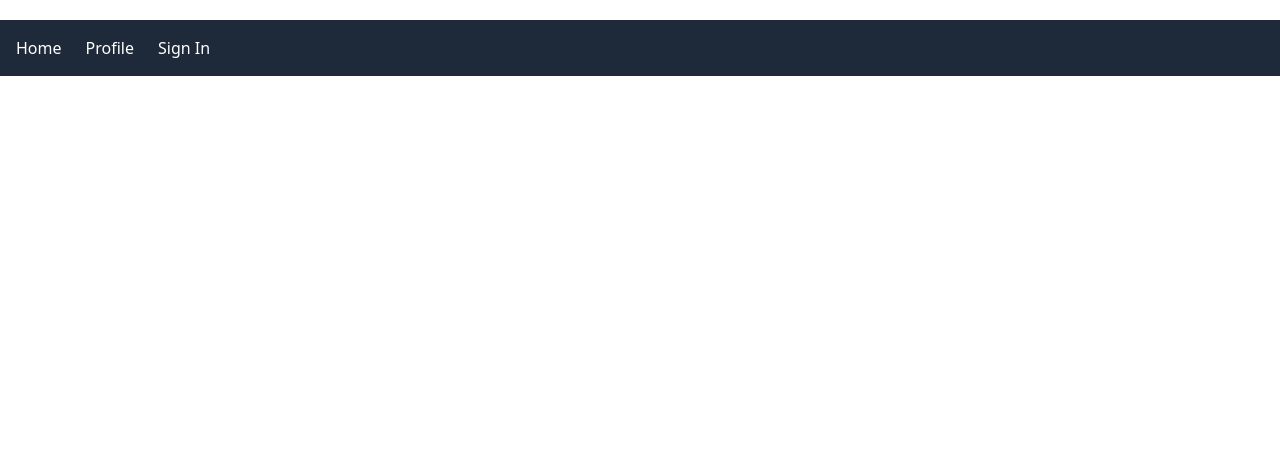
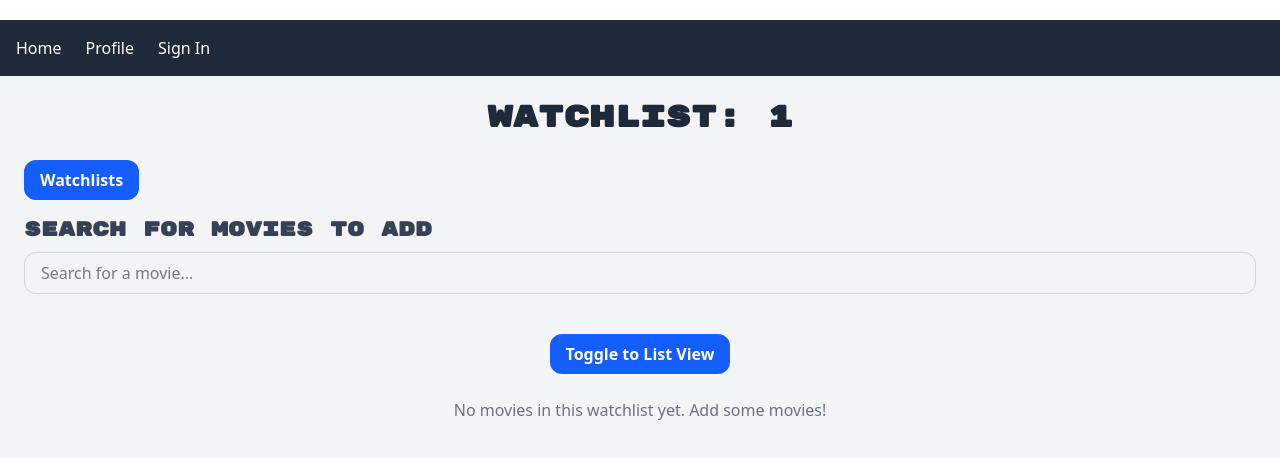
Before and after one commit to revengelmfao/MovieSquad, a React (Vite) app in the folder client/: page /watchlist/1 in a window 1280 px wide. Shown: the top 458 px of the page. Built offline with nearby package versions, Linux system fonts and the light colour scheme.

Commit message:
Added React update from feature-react-gonzalez

```diff
--- a/client/src/App.tsx
+++ b/client/src/App.tsx
@@ -3,6 +3,7 @@ import LandingPage from "./components/LandingPage";
 import Profile from "./components/Profile";
 import SignIn from "./components/SignIn";
 import Navbar from "./components/Navbar";
+import WatchlistPage from "./components/Watchlist";
 import "./App.css";
 
 const App: React.FC = () => {
@@ -14,6 +15,7 @@ const App: React.FC = () => {
           <Route path="/" element={<LandingPage />} />
           <Route path="/profile" element={<Profile />} />
           <Route path="/signin" element={<SignIn />} />
+          <Route path="/watchlist/:watchlistName" element={<WatchlistPage />} />
         </Routes>
       </div>
     </Router>
--- a/client/src/components/Profile.tsx
+++ b/client/src/components/Profile.tsx
@@ -1,4 +1,5 @@
 import React, { useState, useEffect } from 'react';
+import { Link } from 'react-router-dom'; // Import Link for routing
 
 const Profile: React.FC = () => {
   const [search, setSearch] = useState('');
@@ -57,7 +58,6 @@ const Profile: React.FC = () => {
           >
             Add to Watchlist
           </button>
-
         </div>
       </div>
 
@@ -79,7 +79,10 @@ const Profile: React.FC = () => {
                   key={index}
                   className="px-4 py-2 hover:bg-blue-100 cursor-pointer border-b last:border-none"
                 >
-                  {item}
+                  {/* Link to watchlist page */}
+                  <Link to={`/watchlist/${item}`} className="text-blue-600 hover:underline">
+                    {item}
+                  </Link>
                 </li>
               ))
             )}
--- /dev/null
+++ b/client/src/components/Watchlist.tsx
@@ -0,0 +1,225 @@
+import React, { useState, useEffect } from 'react';
+import { useParams, useNavigate } from 'react-router-dom';
+
+interface Movie {
+  imdbID: string;
+  Title: string;
+  Year: string;
+  Poster: string;
+}
+
+const WatchlistPage: React.FC = () => {
+  const { watchlistName } = useParams<{ watchlistName: string }>();
+  const navigate = useNavigate();
+
+  const [movies, setMovies] = useState<Movie[]>([]);
+  const [search, setSearch] = useState('');
+  const [searchResults, setSearchResults] = useState<Movie[]>([]);
+  const [loading, setLoading] = useState(false);
+  const [selectedMovie, setSelectedMovie] = useState<Movie | null>(null);
+  const [isListView, setIsListView] = useState<boolean>(false); // State for toggling views
+
+  useEffect(() => {
+    const savedWatchlists = localStorage.getItem('watchlist');
+    if (savedWatchlists) {
+      const watchlist: string[] = JSON.parse(savedWatchlists);
+      if (watchlist.includes(watchlistName || '')) {
+        const storedMovies: Movie[] = JSON.parse(localStorage.getItem(watchlistName || '') || '[]');
+        setMovies(storedMovies);
+      } else {
+        alert("This watchlist doesn't exist.");
+      }
+    }
+  }, [watchlistName]);
+
+  const handleSearch = async (e: React.ChangeEvent<HTMLInputElement>) => {
+    setSearch(e.target.value);
+
+    if (e.target.value.trim() === '') {
+      setSearchResults([]);
+      return;
+    }
+
+    setLoading(true);
+    try {
+      const response = await fetch(`https://www.omdbapi.com/?s=${e.target.value}&apikey=22f90598`);
+      const data = await response.json();
+
+      if (data.Response === 'True') {
+        setSearchResults(data.Search);
+      } else {
+        setSearchResults([]);
+      }
+    } catch (error) {
+      console.error('Error fetching movie data:', error);
+    } finally {
+      setLoading(false);
+    }
+  };
+
+  const handleAddToWatchlist = (movie: Movie) => {
+    if (!movies.some(existingMovie => existingMovie.imdbID === movie.imdbID)) {
+      const updatedMovies = [...movies, movie];
+      setMovies(updatedMovies);
+      setSelectedMovie(movie);
+      setSearch('');
+
+      localStorage.setItem(watchlistName || '', JSON.stringify(updatedMovies));
+
+      window.location.reload();
+    } else {
+      alert('This movie is already in your watchlist.');
+    }
+  };
+
+  const handleRemoveFromWatchlist = (imdbID: string) => {
+    const updatedMovies = movies.filter(movie => movie.imdbID !== imdbID);
+    setMovies(updatedMovies);
+
+    localStorage.setItem(watchlistName || '', JSON.stringify(updatedMovies));
+
+    window.location.reload();
+  };
+
+  const handleMovieClick = (id: string) => {
+    navigate(`/movie/${id}`);
+  };
+
+  // Handle the navigation back to the Profile page
+  const handleBackToProfile = () => {
+    navigate('/profile');
+  };
+
+  // Toggle between list and grid views
+  const toggleView = () => {
+    setIsListView(!isListView);
+  };
+
+  return (
+    <div className="min-h-screen bg-gray-100 p-6">
+      <h1 className="text-3xl font-bold text-center text-gray-800 mb-6">Watchlist: {watchlistName}</h1>
+
+      {/* Button to go back to Profile page */}
+      <button
+        onClick={handleBackToProfile}
+        className="mb-4 bg-blue-600 hover:bg-blue-700 text-white font-semibold py-2 px-4 rounded-xl transition duration-200"
+      >
+        Watchlists
+      </button>
+
+      <div className="mb-6">
+        <h2 className="text-xl font-semibold text-gray-700 mb-2">Search for Movies to Add</h2>
+        <input
+          type="text"
+          placeholder="Search for a movie..."
+          value={search}
+          onChange={handleSearch}
+          className="w-full px-4 py-2 border border-gray-300 rounded-xl focus:outline-none focus:ring-2 focus:ring-blue-500 mb-4"
+        />
+
+        {loading && <p>Loading search results...</p>}
+
+        {searchResults.length > 0 && (
+          <div className="grid grid-cols-2 sm:grid-cols-3 md:grid-cols-4 lg:grid-cols-5 gap-4">
+            {searchResults.map((movie) => (
+              <div
+                key={movie.imdbID}
+                className={`cursor-pointer bg-white p-4 rounded-lg shadow-lg hover:shadow-xl transition ${
+                  selectedMovie && selectedMovie.imdbID === movie.imdbID ? 'bg-green-100' : ''
+                }`}
+                onClick={() => handleAddToWatchlist(movie)}
+              >
+                <img
+                  src={movie.Poster !== 'N/A' ? movie.Poster : '/default-placeholder.jpg'}
+                  alt={movie.Title}
+                  className="w-full h-40 object-cover rounded mb-4"
+                />
+                <h3 className="text-sm font-semibold text-center">{movie.Title}</h3>
+                <p className="text-xs text-center text-gray-600">{movie.Year}</p>
+                {selectedMovie && selectedMovie.imdbID === movie.imdbID && (
+                  <span className="block text-center text-green-500 mt-2">Selected!</span>
+                )}
+              </div>
+            ))}
+          </div>
+        )}
+      </div>
+
+      {/* Toggle between List and Grid Views */}
+      <div className="mb-6 text-center">
+        <button
+          onClick={toggleView}
+          className="bg-blue-600 hover:bg-blue-700 text-white font-semibold py-2 px-4 rounded-xl transition duration-200"
+        >
+          Toggle to {isListView ? 'Grid' : 'List'} View
+        </button>
+      </div>
+
+      {movies.length === 0 ? (
+        <p className="text-center text-gray-500">No movies in this watchlist yet. Add some movies!</p>
+      ) : (
+        <div>
+          <h2 className="text-xl font-semibold text-gray-700 mb-4">Movies in your Watchlist</h2>
+          {isListView ? (
+            <ul className="space-y-4">
+              {movies.map((movie) => (
+                <li
+                  key={movie.imdbID}
+                  className="bg-white p-4 rounded-lg shadow-lg hover:shadow-xl transition flex items-center justify-between"
+                >
+                  <div className="flex items-center">
+                    <img
+                      src={movie.Poster}
+                      alt={movie.Title}
+                      className="w-20 h-30 object-cover rounded mr-4"
+                    />
+                    <div>
+                      <h3 className="text-lg font-semibold">{movie.Title}</h3>
+                      <p className="text-sm text-gray-600">{movie.Year}</p>
+                    </div>
+                  </div>
+                  <button
+                    onClick={() => handleRemoveFromWatchlist(movie.imdbID)}
+                    className="ml-4 bg-red-500 hover:bg-red-600 text-white font-semibold py-2 px-4 rounded-xl transition"
+                  >
+                    Remove
+                  </button>
+                </li>
+              ))}
+            </ul>
+          ) : (
+            <div className="grid grid-cols-2 sm:grid-cols-3 md:grid-cols-4 lg:grid-cols-5 gap-4">
+              {movies.map((movie) => (
+                <div
+                  key={movie.imdbID}
+                  className="cursor-pointer bg-white p-4 rounded-lg shadow-lg hover:shadow-xl transition"
+                  onClick={() => handleMovieClick(movie.imdbID)}
+                >
+                  <img
+                    src={movie.Poster}
+                    alt={movie.Title}
+                    className="w-full h-40 object-cover rounded mb-4"
+                  />
+                  <h3 className="text-sm font-semibold text-center">{movie.Title}</h3>
+                  <p className="text-xs text-center text-gray-600">{movie.Year}</p>
+
+                  <button
+                    onClick={(e) => {
+                      e.stopPropagation();
+                      handleRemoveFromWatchlist(movie.imdbID);
+                    }}
+                    className="mt-2 w-full bg-red-500 hover:bg-red-600 text-white font-semibold py-2 px-4 rounded-xl transition"
+                  >
+                    Remove
+                  </button>
+                </div>
+              ))}
+            </div>
+          )}
+        </div>
+      )}
+    </div>
+  );
+};
+
+export default WatchlistPage;
```
